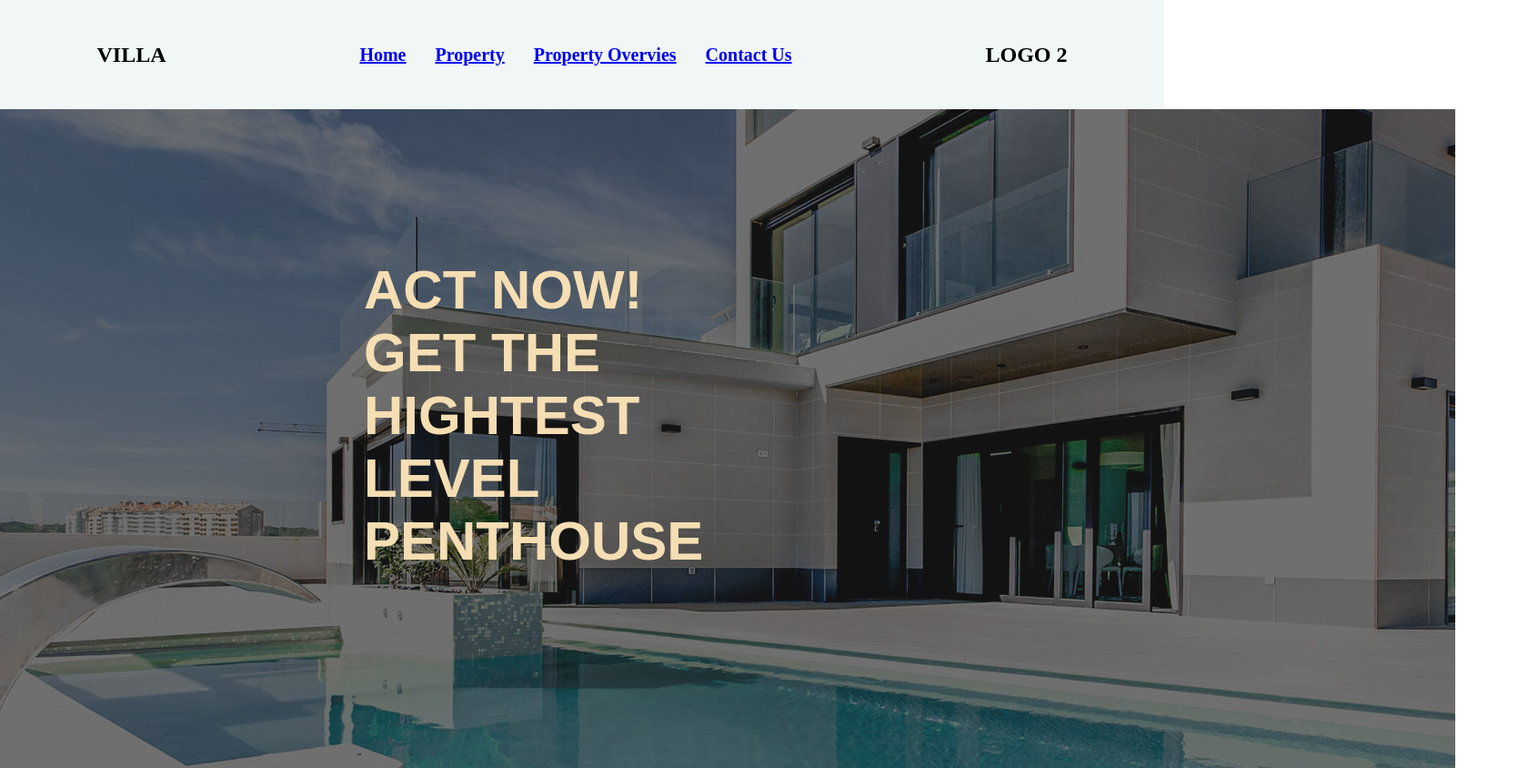
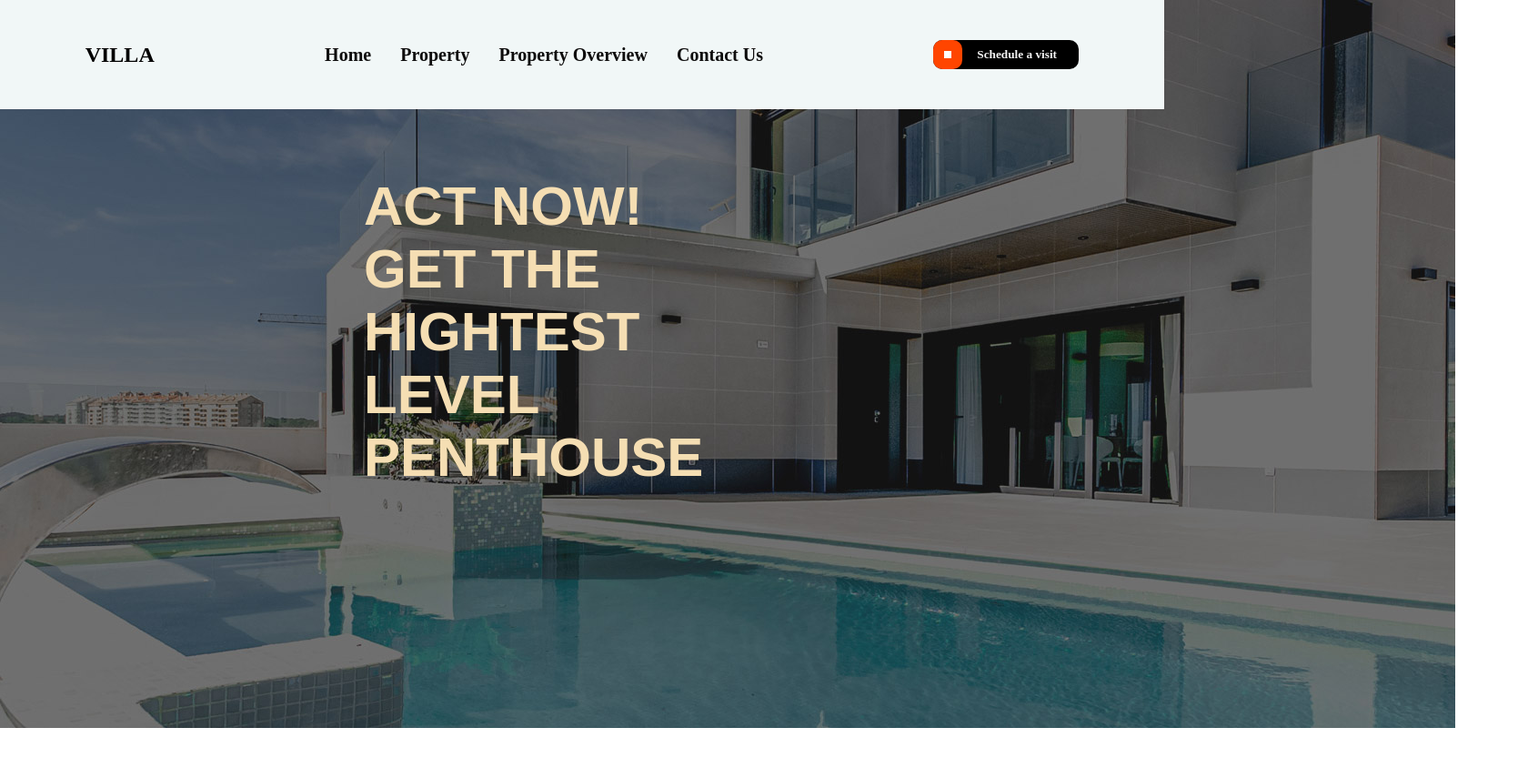
Before and after one commit to iswilliam-github/Week-5-Task, a plain HTML site: page index.html in a window 1280 px wide. Shown: the top 844 px of the page at 91% size, 1680 px wide, since content can reach past the window. Drawn offline with Linux system fonts and the light colour scheme; a web font is replaced by a local one.

Commit message:
commit 3

```diff
--- a/index.html
+++ b/index.html
@@ -16,23 +16,42 @@
                 <div class="navitem">
                     <a href="#home"><div class="home">Home</div></a>
                     <a href="#property"><div class="home">Property</div></a>
-                    <a href="#propertyoverview"><div class="home">Property Overvies</div></a>
+                    <a href="#propertyoverview"><div class="home">Property Overview</div></a>
                     <a href="#contact"><div class="home">Contact Us</div></a>
                 </div>
             </div>
-            <div class="logo"><h2>LOGO 2</h2></div>
+                <div class="logo2">
+                    <div class="orange">
+                        <div class="white"></div>
+                    </div><h5>Schedule a visit</h5>
+                </div>
         </header>
         <main>
             <div class="landing" id="home">
-                    <img src="images/banner-03.jpg" alt="Hero Image">
+                    <img src="images/banner-03.jpg" alt="Hero Image" id="banner">
                     <div class="herotext">
                         <p>ACT NOW!</p>
                         <P>GET THE</P>
                         <p> HIGHTEST</p>
                         <p>LEVEL</p>
                         <p> PENTHOUSE</p>
-          </div>
-                    </div>
+                  </div>
+           </div>
+
+
+           <div class="property" id="property">
+
+           </div>
+
+           <div class="propertyoverview" id="propertyoverview">
+
+           </div>
+
+
+           <div class="contact" id="contact">
+
+           </div>
+
         </main>
     </body>
 </html>
--- a/style.css
+++ b/style.css
@@ -18,6 +18,7 @@ header{
     display: flex;
     align-items: center;
     justify-content: space-around;
+    position: fixed;
 }
 
 .navitem{
@@ -25,14 +26,85 @@ header{
     gap: 2rem;
     font-weight: 700;
     font-size: 20px;
+    color: rgb(10, 10, 10);
 
 }
 .herotext{
-    position: relative;
-    bottom: 40rem;
+    position: absolute;
+    top: 12rem;
     left: 25rem;
     color: wheat;
     font-weight: 800;
     font-size: 60px;
     font-family: "Fira Sans Condensed", sans-serif;
 }
+
+.landing{
+    height: 110vh;
+    width: 100%;
+}
+#banner{
+    /* height: 90vh; */
+    /* width: 100%; */
+
+}
+.logo2{
+    background-color: black;
+    width: 10rem;
+    border-radius: 10px;
+    color: whitesmoke;
+    height: 2rem;
+    display: flex;
+}
+.orange{
+    background-color: orangered;
+    width: 2rem;
+    height: 2rem;
+    border-radius: 10px;
+    display: flex;
+
+
+}
+.white{
+    background-color: rgb(255, 255, 255);
+    width: 0.5rem;
+    height: 0.5rem;
+    margin: auto;
+}
+h5{
+margin: 0.5rem 1rem;
+}
+a{
+    text-decoration: none;
+    color: rgb(14, 13, 13);
+}
+a:hover{
+    color: red;
+    background-color: rgb(119, 116, 116);
+}
+/* Styling for Property Section  BEGINS*/
+
+.property{
+    height: 100vh;
+    width: 100%;
+    background-color: aquamarine;
+}
+
+
+/* Styling for propertyoverview Section  BEGINS*/
+
+.propertyoverview{
+    height: 100vh;
+    width: 100%;
+    background-color: rgb(183, 58, 221);
+
+}
+
+/* Styling for Contact Us Section  BEGINS*/
+
+.contact{
+    height: 100vh;
+    width: 100%;
+    background-color: rgb(121, 226, 34);
+
+}
```
